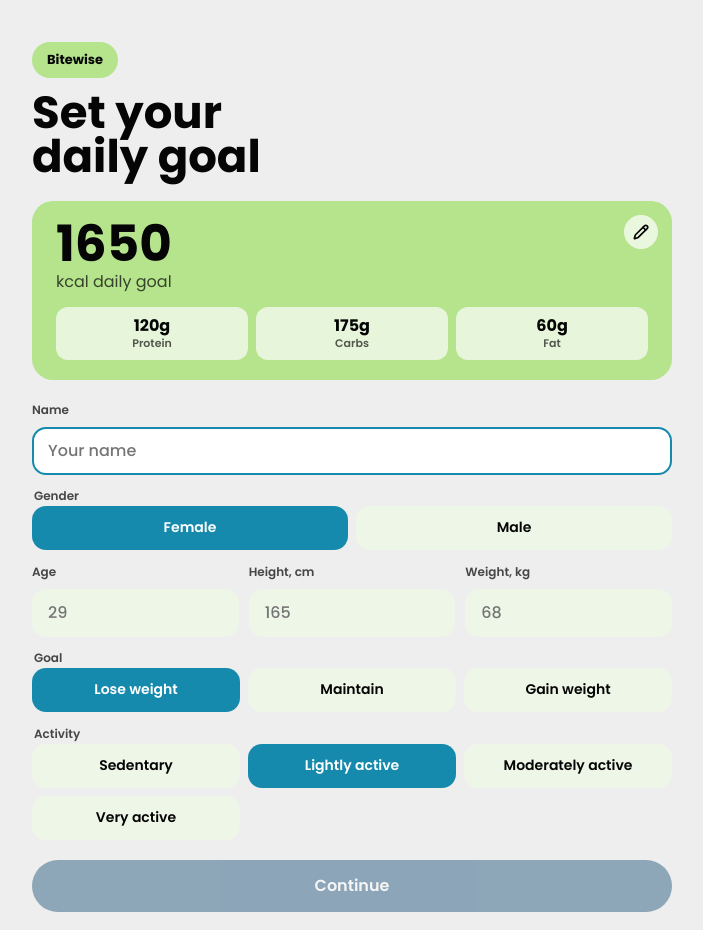
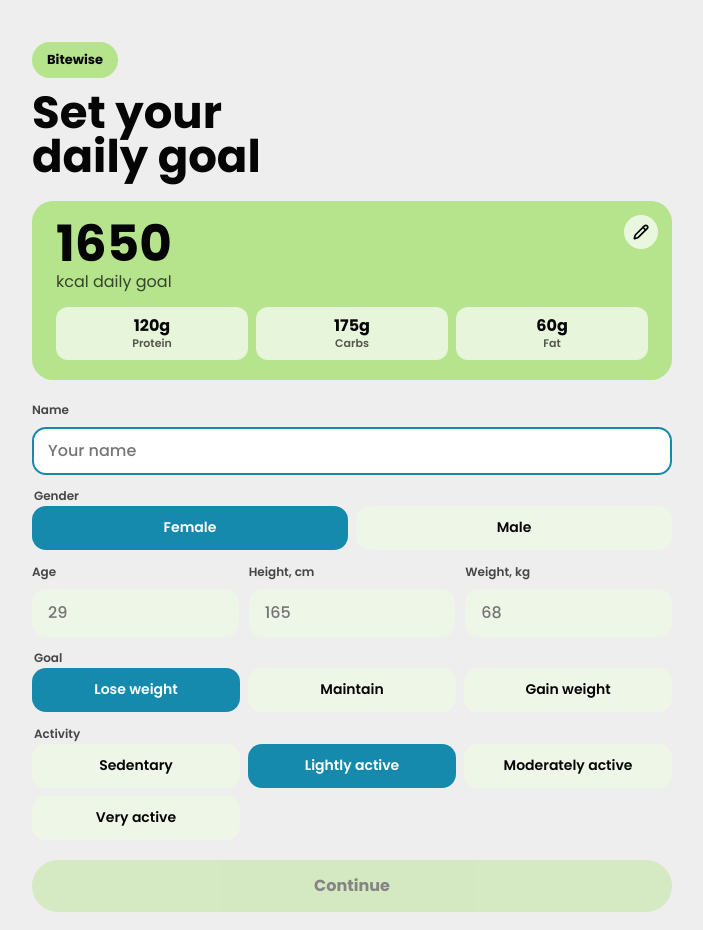
Before and after one commit to nadyshlden-sketch/bitewise, a React (Vite) app: page / in a window 1280 px wide. Shown: the whole page, without its empty margins (288-991 px from the left). Built offline with nearby package versions, Linux system fonts and the light colour scheme.

Commit message:
Normalize typography and CTA colors

```diff
--- a/src/styles.css
+++ b/src/styles.css
@@ -14,6 +14,8 @@
   --meadow-8: #1a759f;
   --meadow-9: #1e6091;
   --meadow-10: #184e77;
+  --primary-cta: #b5e48c;
+  --primary-cta-text: #050505;
   --page-bg: #eeeeee;
   --card-radius: 21px;
   --edge: clamp(20px, 8.2vw, 34px);
@@ -47,6 +49,7 @@ input,
 textarea,
 select {
   font: inherit;
+  font-family: "Poppins", sans-serif;
 }
 
 fieldset {
@@ -831,8 +834,8 @@ button {
 .quick-add-button {
   min-height: 38px;
   border-radius: 999px;
-  background: var(--meadow-10);
-  color: var(--white);
+  background: var(--primary-cta);
+  color: var(--primary-cta-text);
   padding: 0 18px;
   font-size: 14px;
   font-weight: 800;
@@ -868,10 +871,10 @@ button {
   width: 100%;
   min-height: 46px;
   border-radius: 999px;
-  background: var(--meadow-10);
-  color: var(--white);
+  background: var(--primary-cta);
+  color: var(--primary-cta-text);
   font-size: 15px;
-  font-weight: 700;
+  font-weight: 800;
   cursor: pointer;
 }
 
@@ -1119,10 +1122,10 @@ button {
   min-height: 52px;
   margin-top: 4px;
   border-radius: 999px;
-  background: var(--meadow-10);
-  color: var(--white);
+  background: var(--primary-cta);
+  color: var(--primary-cta-text);
   font-size: 16px;
-  font-weight: 600;
+  font-weight: 800;
   cursor: pointer;
 }
 
```
